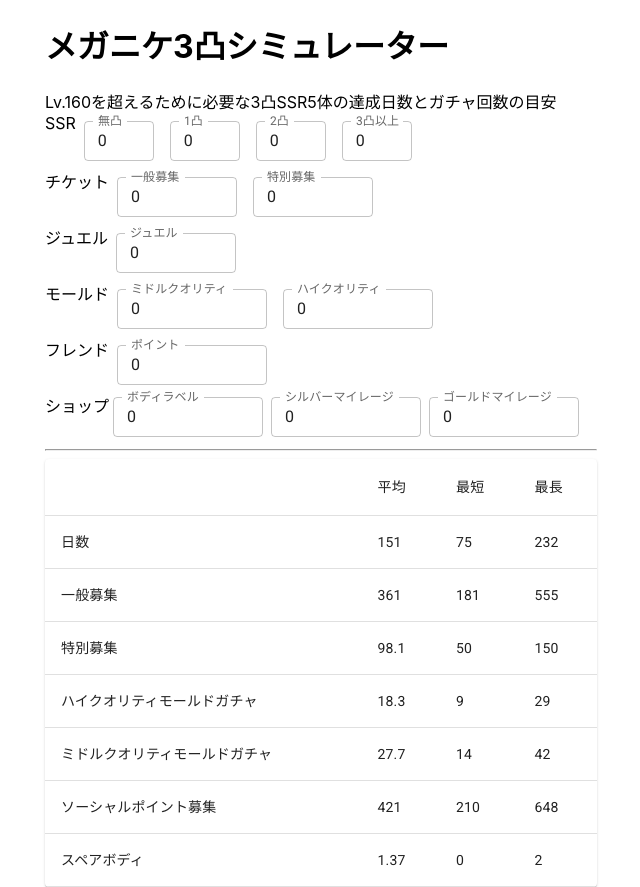
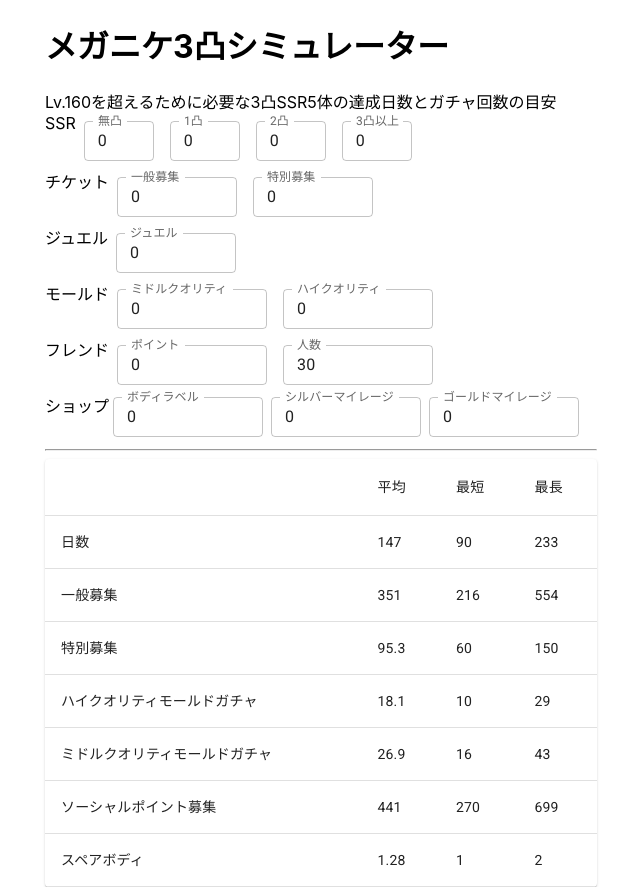
Before and after one commit to taroy5913/nikke-simulator, a React (Create React App) app: page / in a window 1280 px wide. Shown: the whole page, without its empty margins (319-959 px from the left). Built offline with nearby package versions, Linux system fonts and the light colour scheme.

Commit message:
#4 フレンド人数設定

```diff
--- a/src/App.tsx
+++ b/src/App.tsx
@@ -22,6 +22,7 @@ interface Props {
   middleQualityMolds: number;
   highQualityMolds: number;
   friendPoints: number;
+  numFriends: number;
   mileageShopPoints: number;
   advancedMileageShopPoints: number;
 }
@@ -51,6 +52,7 @@ const simulate = (props: Props): Sample => {
   let middleQualityMolds = props.middleQualityMolds;
   let highQualityMolds = props.highQualityMolds;
   let friendPoints = props.friendPoints;
+  let numFriends = props.numFriends;
   let mileageShopPoints = props.mileageShopPoints;
   let advancedMileageShopPoints = props.advancedMileageShopPoints;
   let res = {
@@ -70,7 +72,7 @@ const simulate = (props: Props): Sample => {
     if (t % 30 < 15) {
       middleQualityMolds += 2; // season pass
     }
-    friendPoints += 26 + Math.floor(5 * Math.random());
+    friendPoints += numFriends;
 
     // weekly mission
     if (t % 7 == 0) {
@@ -259,10 +261,10 @@ const App = () => {
   const [middleQualityMolds, setMiddleQualityMolds] = React.useState<string>("0");
   const [highQualityMolds, setHighQualityMolds] = React.useState<string>("0");
   const [friendPoints, setFriendPoints] = React.useState<string>("0");
+  const [numFriends, setNumFriends] = React.useState<string>("30");
   const [mileageShopPoints, setMileageShopPoints] = React.useState<string>("0");
   const [advancedMileageShopPoints, setAdvancedMileageShopPoints] = React.useState<string>("0");
   const totalSSRUnits = 36; // 6体がピルグリム
-
 
   const result = predict({
     duplicates: [
@@ -279,6 +281,7 @@ const App = () => {
     middleQualityMolds: Int(middleQualityMolds),
     highQualityMolds: Int(highQualityMolds),
     friendPoints: Int(friendPoints),
+    numFriends: Int(numFriends),
     mileageShopPoints: Int(mileageShopPoints),
     advancedMileageShopPoints: Int(advancedMileageShopPoints)
   });
@@ -313,6 +316,7 @@ const App = () => {
           <Box component="form" sx={{"& > :not(style)": {m: 1, width: "25ch"}}}>
             フレンド
             <TextField label="ポイント" value={friendPoints} onChange={e => setFriendPoints(e.target.value)} variant="outlined" size="small" style={{width: 150}} />
+            <TextField label="人数" value={numFriends} onChange={e => setNumFriends(e.target.value)} variant="outlined" size="small" style={{width: 150}} />
           </Box>
           <Box component="form" sx={{"& > :not(style)": {m: 0.5, width: "2ch"}}}>
             ショップ
```
